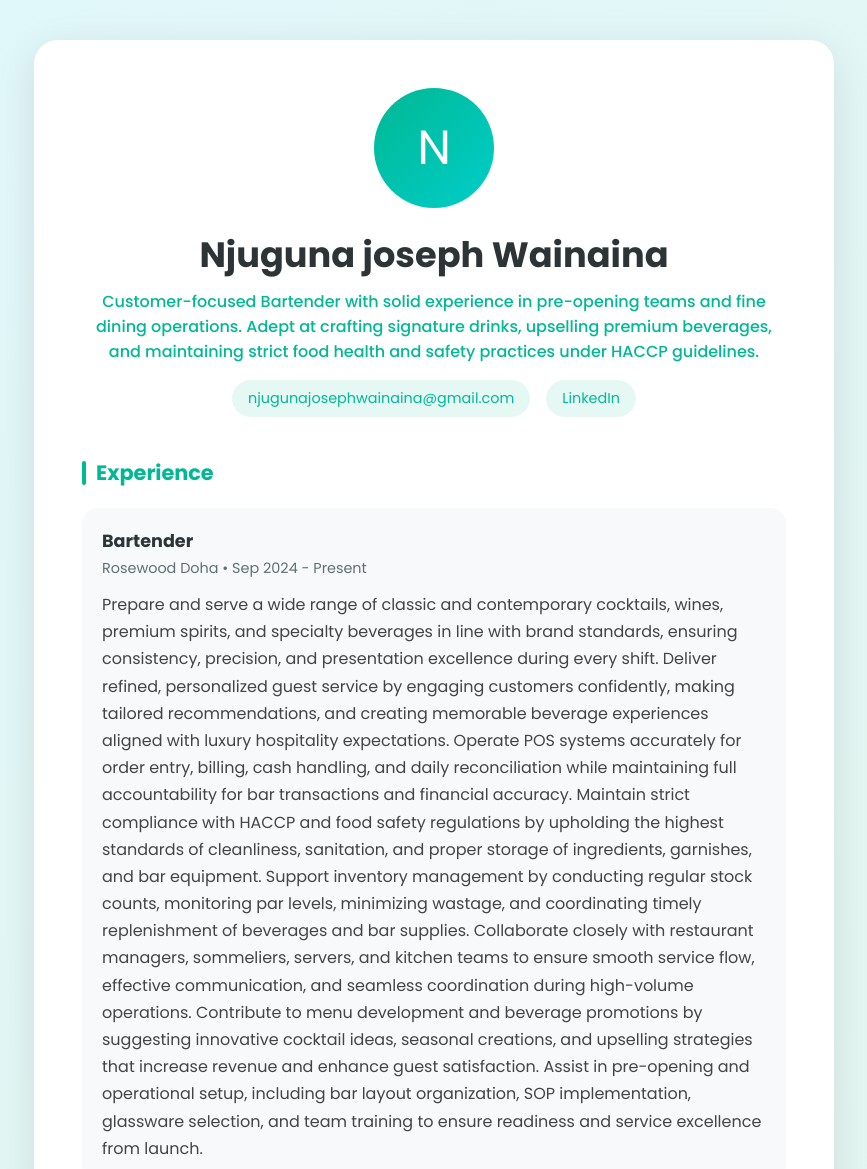
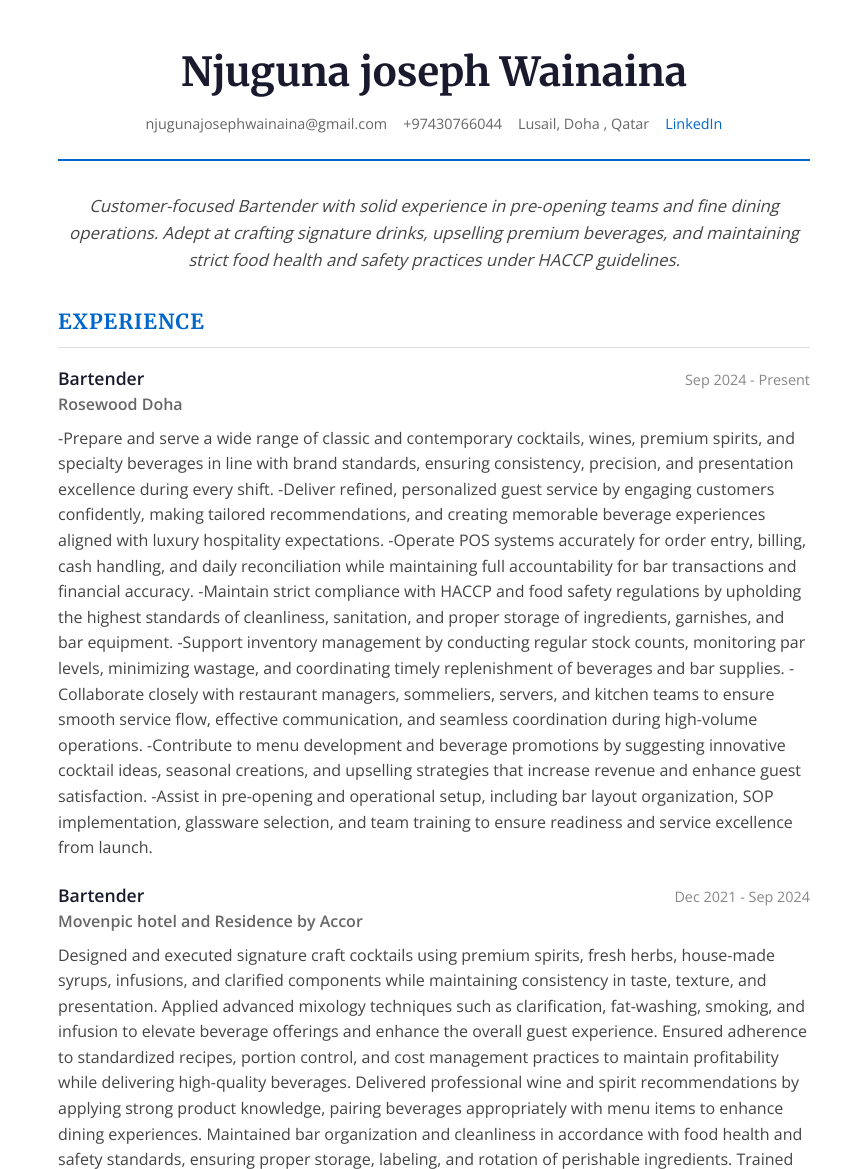
Before and after one commit to Jojo667727/Jojo667727.github.io, a plain HTML site: page index.html in a window 1280 px wide. Shown: the top 1169 px of the page, without its empty margins (206-1073 px from the left). Drawn offline with nearby package versions, Linux system fonts and the light colour scheme.

Commit message:
Update portfolio via ResumeBuilder

```diff
--- a/index.html
+++ b/index.html
@@ -4,136 +4,148 @@
     <meta charset="UTF-8">
     <meta name="viewport" content="width=device-width, initial-scale=1.0">
     <title>Njuguna joseph Wainaina - Resume</title>
-    <link href="https://fonts.googleapis.com/css2?family=Poppins:wght@400;500;600;700&display=swap" rel="stylesheet">
+    <link href="https://fonts.googleapis.com/css2?family=Merriweather:wght@400;700&family=Open+Sans:wght@400;600&display=swap" rel="stylesheet">
     <style>
+        :root {
+            --primary: #0066cc;
+            --secondary: #1a1a2e;
+            --accent: #0066cc;
+            --background: #ffffff;
+        }
         * { margin: 0; padding: 0; box-sizing: border-box; }
         body {
-            font-family: 'Poppins', sans-serif;
-            background: linear-gradient(135deg, #e0f7fa 0%, #e8f5e9 100%);
-            min-height: 100vh;
-            padding: 40px 20px;
-        }
-        .container {
+            font-family: 'Open Sans', sans-serif;
+            line-height: 1.6;
+            color: var(--secondary);
             max-width: 800px;
             margin: 0 auto;
-            background: white;
-            border-radius: 24px;
-            padding: 48px;
-            box-shadow: 0 10px 40px rgba(0,0,0,0.1);
+            padding: 40px 24px;
+            background: var(--background);
         }
-        header { text-align: center; margin-bottom: 40px; }
-        .avatar {
-            width: 120px;
-            height: 120px;
-            border-radius: 50%;
-            background: linear-gradient(135deg, #00b894, #00cec9);
-            margin: 0 auto 20px;
-            display: flex;
-            align-items: center;
-            justify-content: center;
-            font-size: 48px;
-            color: white;
+        header {
+            text-align: center;
+            margin-bottom: 32px;
+            padding-bottom: 24px;
+            border-bottom: 2px solid var(--primary);
         }
-        h1 { font-size: 2.2rem; color: #2d3436; }
-        .tagline { color: #00b894; font-weight: 500; margin-top: 8px; }
+        h1 {
+            font-family: 'Merriweather', serif;
+            font-size: 2.5rem;
+            color: var(--secondary);
+            margin-bottom: 8px;
+        }
         .contact {
             display: flex;
             justify-content: center;
             flex-wrap: wrap;
             gap: 16px;
-            margin-top: 16px;
-        }
-        .contact a {
-            color: #00b894;
-            text-decoration: none;
-            padding: 8px 16px;
-            background: rgba(0,184,148,0.1);
-            border-radius: 20px;
+            color: #666;
             font-size: 0.9rem;
         }
-        section { margin-bottom: 32px; }
+        .contact a { color: var(--primary); text-decoration: none; }
+        .summary {
+            font-size: 1.05rem;
+            color: #444;
+            margin-bottom: 32px;
+            text-align: center;
+            font-style: italic;
+        }
+        section { margin-bottom: 28px; }
         h2 {
+            font-family: 'Merriweather', serif;
             font-size: 1.3rem;
-            color: #00b894;
-            margin-bottom: 20px;
+            color: var(--primary);
+            border-bottom: 1px solid #ddd;
+            padding-bottom: 8px;
+            margin-bottom: 16px;
+            text-transform: uppercase;
+            letter-spacing: 1px;
+        }
+        .experience-item, .education-item { margin-bottom: 20px; }
+        .experience-header, .education-header {
             display: flex;
-            align-items: center;
-            gap: 10px;
+            justify-content: space-between;
+            align-items: baseline;
+            flex-wrap: wrap;
         }
-        h2::before {
-            content: '';
-            width: 4px;
-            height: 24px;
-            background: #00b894;
-            border-radius: 2px;
-        }
-        .card {
-            background: #f8f9fa;
-            border-radius: 16px;
-            padding: 20px;
-            margin-bottom: 16px;
-        }
-        h3 { color: #2d3436; font-size: 1.1rem; }
-        .meta { color: #636e72; font-size: 0.9rem; margin-top: 4px; }
-        .description { margin-top: 12px; color: #444; line-height: 1.7; }
+        h3 { font-size: 1.1rem; color: var(--secondary); }
+        .company, .institution { color: #666; font-weight: 600; }
+        .date { color: #888; font-size: 0.9rem; }
+        .description { margin-top: 8px; color: #444; }
+        ul { margin-top: 8px; padding-left: 20px; }
+        li { margin-bottom: 4px; color: #444; }
         .skills {
             display: flex;
             flex-wrap: wrap;
             gap: 10px;
         }
         .skill {
-            background: linear-gradient(135deg, #00b894, #00cec9);
-            color: white;
-            padding: 8px 18px;
-            border-radius: 25px;
+            background: #f0f0f0;
+            padding: 6px 14px;
+            border-radius: 4px;
             font-size: 0.9rem;
-            font-weight: 500;
+        }
+        @media print {
+            body { padding: 0; }
+            header { border-bottom-color: #0066cc; }
         }
     </style>
 </head>
 <body>
-    <div class="container">
     <header>
-            <div class="avatar">N</div>
         <h1>Njuguna joseph Wainaina</h1>
-            <p class="tagline">Customer-focused Bartender with solid experience in pre-opening teams and fine dining operations. Adept
-at crafting signature drinks, upselling premium beverages, and maintaining strict food health and safety
-practices under HACCP guidelines.</p>
         <div class="contact">
-                <a href="mailto:njugunajosephwainaina@gmail.com">njugunajosephwainaina@gmail.com</a>
+            <span>njugunajosephwainaina@gmail.com</span>
+            <span>+97430766044</span>
+            <span>Lusail, Doha , Qatar</span>
             <a href="https://www.linkedin.com/in/joseph-njuguna-4a61ab3b2?utm_source=share_via&amp;utm_content=profile&amp;utm_medium=member_ios">LinkedIn</a>
 
         </div>
     </header>
 
+    <p class="summary">Customer-focused Bartender with solid experience in pre-opening teams and fine dining operations. Adept
+at crafting signature drinks, upselling premium beverages, and maintaining strict food health and safety
+practices under HACCP guidelines.</p>
+
     <section>
     <h2>Experience</h2>
-    <div class="card">
+    <div class="experience-item">
+    <div class="experience-header">
+        <div>
             <h3>Bartender </h3>
-    <p class="meta">Rosewood Doha • Sep 2024 - Present</p>
-    <p class="description">Prepare and serve a wide range of classic and contemporary cocktails, wines, premium spirits, and
+            <span class="company">Rosewood Doha</span>
+        </div>
+        <span class="date">Sep 2024 - Present</span>
+    </div>
+    <p class="description">-Prepare and serve a wide range of classic and contemporary cocktails, wines, premium spirits, and
 specialty beverages in line with brand standards, ensuring consistency, precision, and presentation
 excellence during every shift.
-Deliver refined, personalized guest service by engaging customers confidently, making tailored
+-Deliver refined, personalized guest service by engaging customers confidently, making tailored
 recommendations, and creating memorable beverage experiences aligned with luxury hospitality
 expectations.
-Operate POS systems accurately for order entry, billing, cash handling, and daily reconciliation while
+-Operate POS systems accurately for order entry, billing, cash handling, and daily reconciliation while
 maintaining full accountability for bar transactions and financial accuracy.
-Maintain strict compliance with HACCP and food safety regulations by upholding the highest
+-Maintain strict compliance with HACCP and food safety regulations by upholding the highest
 standards of cleanliness, sanitation, and proper storage of ingredients, garnishes, and bar
 equipment.
-Support inventory management by conducting regular stock counts, monitoring par levels,
+-Support inventory management by conducting regular stock counts, monitoring par levels,
 minimizing wastage, and coordinating timely replenishment of beverages and bar supplies.
-Collaborate closely with restaurant managers, sommeliers, servers, and kitchen teams to ensure
+-Collaborate closely with restaurant managers, sommeliers, servers, and kitchen teams to ensure
 smooth service flow, effective communication, and seamless coordination during high-volume
 operations.
-Contribute to menu development and beverage promotions by suggesting innovative cocktail ideas,
+-Contribute to menu development and beverage promotions by suggesting innovative cocktail ideas,
 seasonal creations, and upselling strategies that increase revenue and enhance guest satisfaction.
-Assist in pre-opening and operational setup, including bar layout organization, SOP implementation,
+-Assist in pre-opening and operational setup, including bar layout organization, SOP implementation,
 glassware selection, and team training to ensure readiness and service excellence from launch.</p>
-</div><div class="card">
+
+</div><div class="experience-item">
+    <div class="experience-header">
+        <div>
             <h3>Bartender </h3>
-    <p class="meta">Movenpic hotel and Residence by Accor • Dec 2021 - Sep 2024</p>
+            <span class="company">Movenpic hotel and Residence by Accor</span>
+        </div>
+        <span class="date">Dec 2021 - Sep 2024</span>
+    </div>
     <p class="description">Designed and executed signature craft cocktails using premium spirits, fresh herbs, house-made
 syrups, infusions, and clarified components while maintaining consistency in taste, texture, and
 presentation.
@@ -151,9 +163,15 @@ Monitored stock levels, prepared purchase requisitions, and conducted monthly in
 control losses, prevent shortages, and support efficient bar operations.
 Provided attentive, customer-focused service in a fast-paced environment, handling guest feedback
 professionally and resolving concerns promptly to maintain high satisfaction levels</p>
-</div><div class="card">
+
+</div><div class="experience-item">
+    <div class="experience-header">
+        <div>
             <h3>Bar back</h3>
-    <p class="meta">Movenpic hotel and residence by Accor  • Feb 2021 - Dec 2021</p>
+            <span class="company">Movenpic hotel and residence by Accor </span>
+        </div>
+        <span class="date">Feb 2021 - Dec 2021</span>
+    </div>
     <p class="description">bar tools to ensure uninterrupted workflow during peak hours.
 Maintained cleanliness and organization of the bar area, including polishing glassware, cleaning
 surfaces, disposing of waste, and adhering to hygiene and sanitation standards.
@@ -169,20 +187,36 @@ Supported smooth coordination between bartenders and service staff by ensuring t
 replenishment of supplies and maintaining organized workstations.
 Learned and practiced cocktail preparation techniques, bar operations procedures, and guest
 service standards to build foundational skills for advancement to mixologist and bartender roles.</p>
+
 </div>
 </section>
 
     <section>
     <h2>Education</h2>
-    <div class="card">
+    <div class="education-item">
+    <div class="education-header">
+        <div>
             <h3>Barista Skills</h3>
-    <p class="meta">Nairobi Bar School</p>
-</div><div class="card">
+            <span class="institution">Nairobi Bar School</span>
+        </div>
+        <span class="date">Mar 2022</span>
+    </div>
+</div><div class="education-item">
+    <div class="education-header">
+        <div>
             <h3>Professional Bartending and mixology </h3>
-    <p class="meta">Nairobi Bar School </p>
-</div><div class="card">
+            <span class="institution">Nairobi Bar School </span>
+        </div>
+        <span class="date">Dec 2021</span>
+    </div>
+</div><div class="education-item">
+    <div class="education-header">
+        <div>
             <h3>WSET Level II</h3>
-    <p class="meta">QDC Qatar</p>
+            <span class="institution">QDC Qatar</span>
+        </div>
+        <span class="date">Oct 2025</span>
+    </div>
 </div>
 </section>
 
@@ -192,6 +226,17 @@ service standards to build foundational skills for advancement to mixologist and
         <span class="skill">Advanced Cocktail &amp; Mixology Techniques (clarification, infusion, fat-washing) Menu Development &amp; Signature Cocktail Creation 100% 100% Spirit, Wine &amp; Craft Beer Knowledge HACCP &amp; Food Health Safety Compliance 100% 100% Inventory Control &amp; Stock Management Beverage Cost Control &amp; Waste Reduction 100% 100% Guest Engagement &amp; Upselling Strategies 100% Bar Setup, Organization &amp; Pre-Opening Operations 100%</span>
     </div>
 </section>
-    </div>
+
+
+
+
+
+
+
+
+
+    <footer style="text-align: center; margin-top: 40px; color: #999; font-size: 0.8rem;">
+        Built with ResumeBuilder
+    </footer>
 </body>
 </html>
```
Lines whose indentation alone changed are shown as unchanged.
